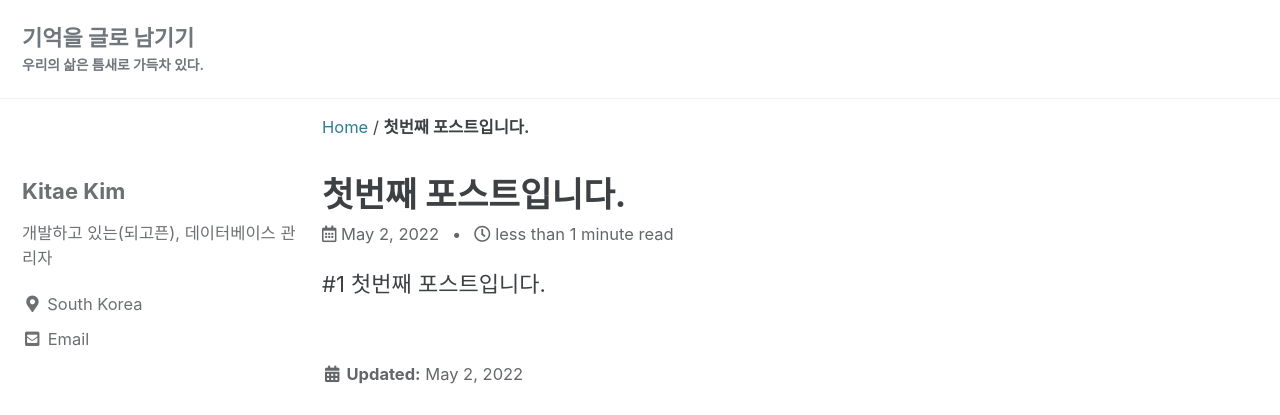
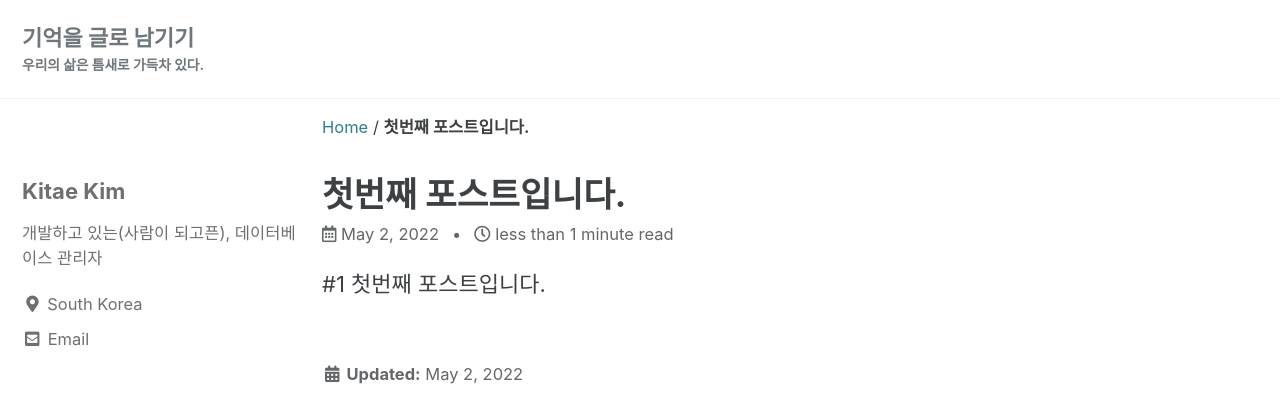
Before and after one commit to kosate/kosate.github.io, a Jekyll site: the page built from _posts/2022-05-02-first-post.md, in a window 1280 px wide. Shown: the top 415 px of the page. Built offline with Jekyll 4.4.1, drawn with Linux system fonts in a browser that asks for light colours; cached includes are drawn as plain includes.

Commit message:
update config.yml

```diff
--- a/_config.yml
+++ b/_config.yml
@@ -104,7 +104,7 @@ analytics:
 author:
   name             : "Kitae Kim"
   avatar           : # path of avatar image, e.g. "/assets/images/bio-photo.jpg"
-  bio              : "개발하고 있는(되고픈), 데이터베이스 관리자"
+  bio              : "개발하고 있는(사람이 되고픈), 데이터베이스 관리자"
   location         : "South Korea"
   email            : #kosate@gmail.com
   links:
```
